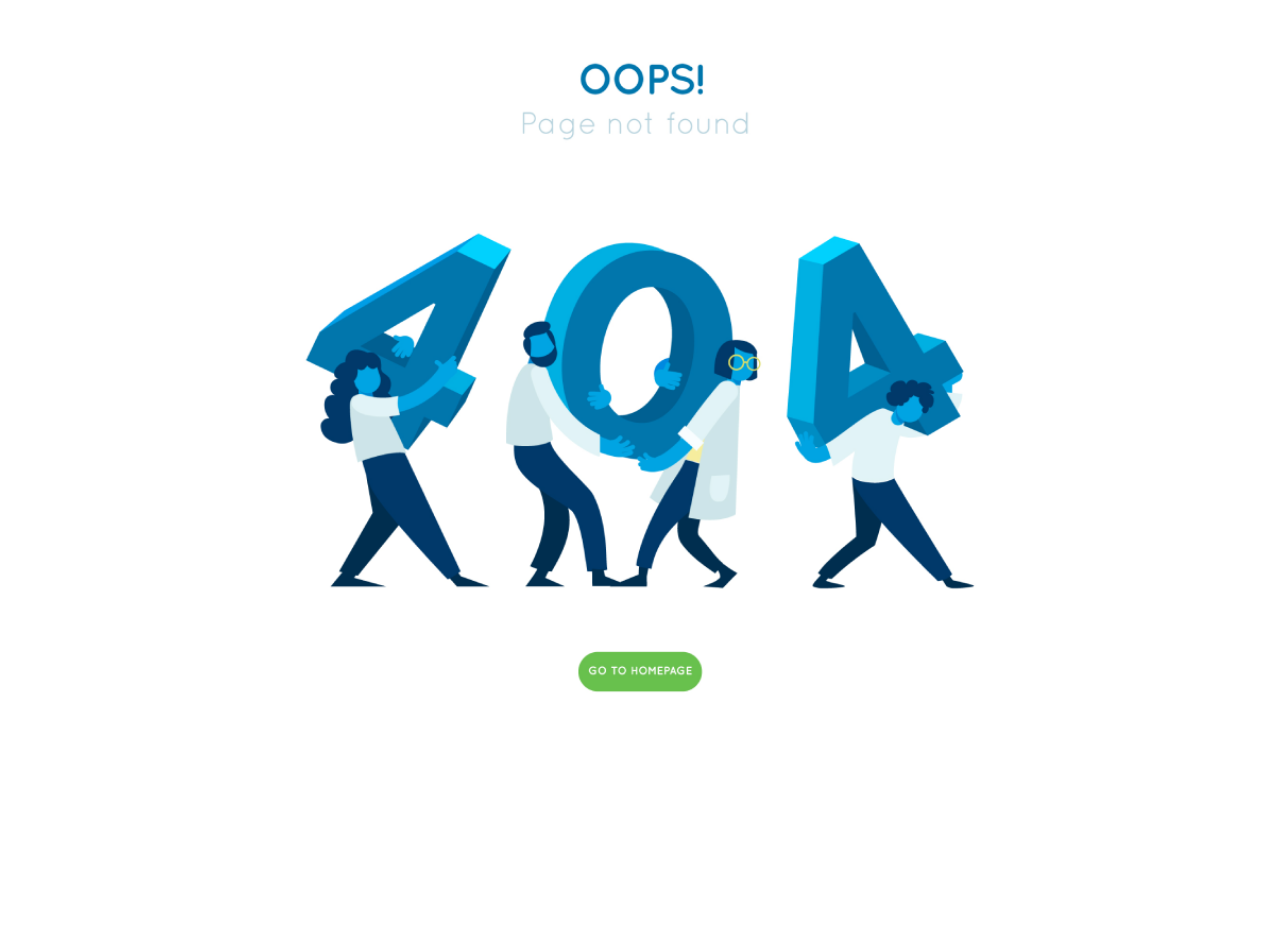
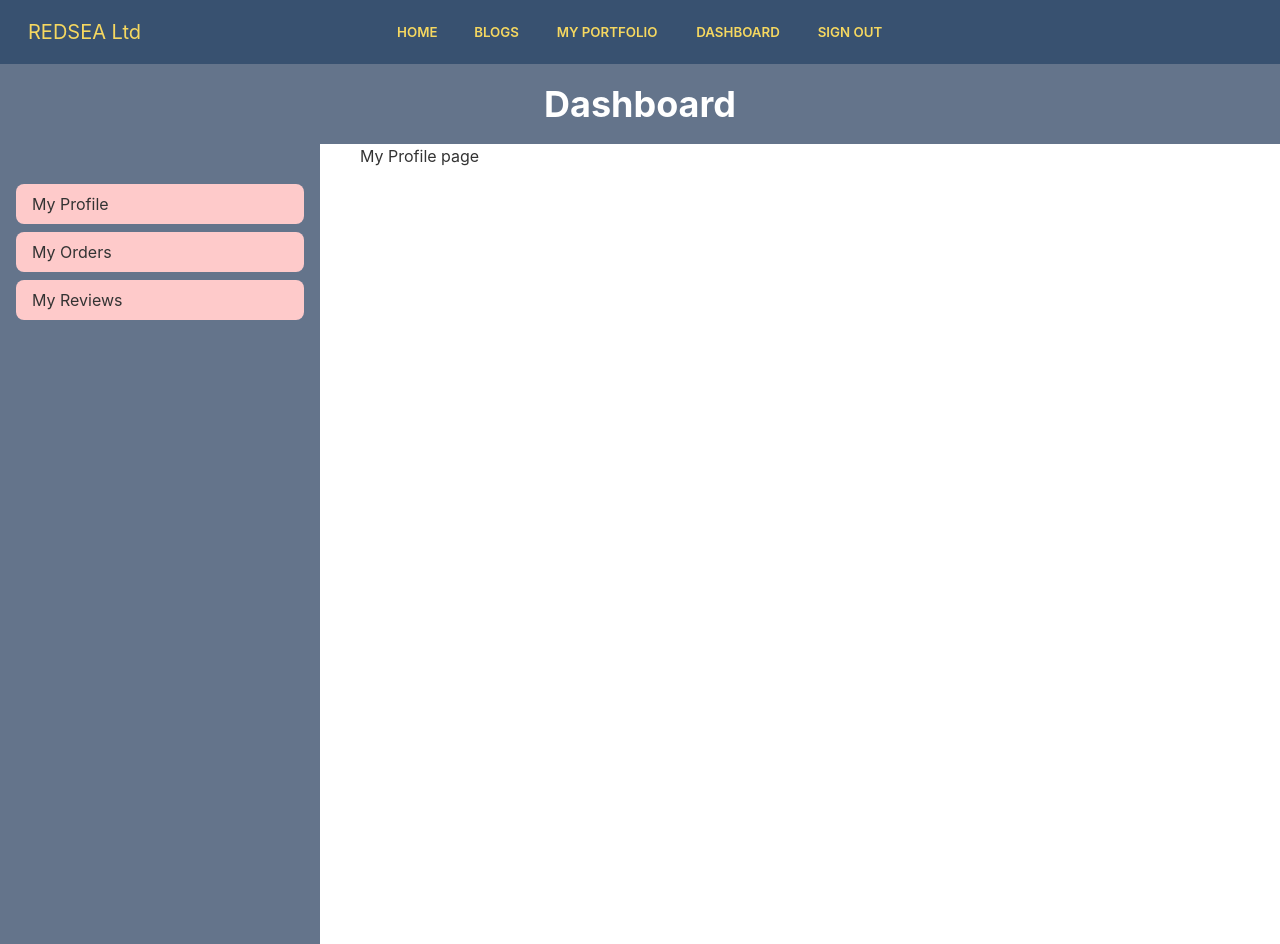
Before and after one commit to alamindjp/redsea-client, a React (Create React App) app: page /dashboard in a window 1280 px wide. Before the commit the page ends 800 px from the top, so only its background shows below. Built offline with nearby package versions, Linux system fonts and the light colour scheme; no server answers; sample sign-in values are in the browser's storage.

Commit message:
cteate nasted route for user and create my orders, my profile, rewiew page and update

```diff
--- a/src/App.js
+++ b/src/App.js
@@ -9,6 +9,10 @@ import NotFound from "./Pages/Shared/NotFound/NotFound";
 import SignUp from "./Pages/SignUp/SignUp";
 import { ToastContainer } from 'react-toastify';
 import 'react-toastify/dist/ReactToastify.css';
+import DashBoard from "./Pages/Dashboard/DashBoard";
+import MyProfile from "./Pages/Dashboard/Components/MyProfile";
+import MyOrders from "./Pages/Dashboard/Components/MyOrders";
+import Review from "./Pages/Dashboard/Components/Review";
 
 
 function App() {
@@ -26,6 +30,15 @@ function App() {
             <Purchase />
           </RequireAuth>
         } />
+        <Route path="/dashboard" element={
+          <RequireAuth>
+            <DashBoard />
+          </RequireAuth>
+        } >
+          <Route index element={<MyProfile />} />
+          <Route path="orders" element={<MyOrders />} />
+          <Route path="review" element={<Review />} />
+        </Route>
         <Route path="*" element={<NotFound />} />
       </Routes>
       <ToastContainer/>
--- /dev/null
+++ b/src/Pages/Dashboard/Components/MyOrders.js
@@ -0,0 +1,50 @@
+import React, { useEffect, useState } from 'react';
+import { useAuthState } from 'react-firebase-hooks/auth';
+import Loading from '../../../Components/Loading';
+import auth from '../../../firebase.init';
+
+const MyOrders = () => {
+    const [user, loading] = useAuthState(auth);
+    const [orders, setOrders] = useState([])
+    useEffect(() => {
+        if (user) {
+            fetch(`http://localhost:5000/booking?email=${user.email}`)
+                .then(res => res.json())
+                .then(data => setOrders(data))
+        }
+    }, [user])
+
+    if (loading) {
+        return <Loading />
+    }
+    return (
+        <div>
+            <h2 className='text-2xl font-bold text-center mt-10 mb-5'>My orders {orders.length}</h2>
+            <div className="overflow-x-auto  w-11/12 mx-auto">
+                <table className="table table-normal w-full border-2">
+                    <thead>
+                        <tr>
+                            <th></th>
+                            <th>Product Name</th>
+                            <th></th>
+                            <th></th>
+                        </tr>
+                    </thead>
+                    <tbody>
+                        {
+                            orders.map((order, index) =>
+                                <tr key={order._id}>
+                                    <th>{index + 1}</th>
+                                    <td>{order.bookingName}</td>
+                                    <td></td>
+                                </tr>)
+                        }
+                    </tbody>
+                </table>
+            </div>
+
+        </div>
+    );
+};
+
+export default MyOrders;
--- /dev/null
+++ b/src/Pages/Dashboard/Components/MyProfile.js
@@ -0,0 +1,11 @@
+import React from 'react';
+
+const MyProfile = () => {
+    return (
+        <div className='w-11/12 mx-auto'>
+            <h2>My Profile page</h2>
+        </div>
+    );
+};
+
+export default MyProfile;
--- /dev/null
+++ b/src/Pages/Dashboard/Components/Review.js
@@ -0,0 +1,11 @@
+import React from 'react';
+
+const Review = () => {
+    return (
+        <div className='w-11/12 mx-auto'>
+            <h2 className='text-4xl text-purple-200 bg-slate-400 text-center py-3'>Review page</h2>
+        </div>
+    );
+};
+
+export default Review;
--- /dev/null
+++ b/src/Pages/Dashboard/DashBoard.js
@@ -0,0 +1,33 @@
+import React from 'react';
+import { Link, Outlet } from 'react-router-dom';
+import Navbar from '../Shared/Navbar/Navbar';
+
+const DashBoard = () => {
+    return (
+        <div>
+            <Navbar />
+            <h1 className='text-4xl bg-slate-500 text-white font-bold text-center p-5'>Dashboard</h1>
+            <div className="drawer drawer-mobile">
+                <input id="dashboard-sidebar" type="checkbox" className="drawer-toggle" />
+                <div className="drawer-content">
+                    {/* <!-- Page content here --> */}
+
+                    <Outlet />
+
+                </div>
+                <div className="drawer-side">
+                    <label htmlFor="dashboard-sidebar" className="drawer-overlay"></label>
+                    <ul className="menu p-4 overflow-y-auto w-80 pt-10 bg-slate-500 text-base-content">
+                        {/* <!-- Sidebar content here --> */}
+                        <li><Link to="/dashboard" className=' bg-red-200 py-2 mb-2'>My Profile</Link></li>
+                        <li><Link to="/dashboard/orders" className=' bg-red-200 py-2 mb-2'>My Orders</Link></li>
+                        <li><Link to="/dashboard/review" className=' bg-red-200 py-2 mb-2'>My Reviews</Link></li>
+                    </ul>
+
+                </div>
+            </div>
+        </div>
+    );
+};
+
+export default DashBoard;
--- a/src/Pages/Dashboard/DashBord.js
+++ /dev/null
@@ -1,11 +0,0 @@
-import React from 'react';
-
-const DashBord = () => {
-    return (
-        <div>
-            <h1>DashBord page</h1>
-        </div>
-    );
-};
-
-export default DashBord;
--- a/src/Pages/Shared/Navbar/Navbar.js
+++ b/src/Pages/Shared/Navbar/Navbar.js
@@ -19,12 +19,15 @@ const Navbar = () => {
             <div className="navbar-start">
                 <div className="dropdown">
                     <label tabIndex="0" className="btn btn-ghost lg:hidden">
-                        <svg xmlns="http://www.w3.org/2000/svg" className="h-5 w-5" fill="none" viewBox="0 0 24 24" stroke="currentColor"><path strokeLinecap="round" strokeLinejoin="round" strokeWidth="2" d="M4 6h16M4 12h8m-8 6h16" /></svg>
+                        <svg xmlns="http://www.w3.org/2000/svg" className="h-5 w-5" fill="none" viewBox="0 0 24 24" stroke="currentColor"><path strokeLinecap="round" strokeLinejoin="round" strokeWidth="3" d="M4 6h16M4 12h8m-8 6h16" /></svg>
                     </label>
                     <ul tabIndex="0" className="menu menu-compact dropdown-content mt-3 p-2 shadow bg-primary rounded-box w-52">
                         <li><Link className='btn btn-ghost' to="/home">Home</Link></li>
                         <li><Link className='btn btn-ghost' to="/blogs">Blogs</Link></li>
                         <li><Link className='btn btn-ghost' to="/portfolio">My Portfolio</Link></li>
+                        {
+                            user&&<li><Link className='btn btn-ghost' to="/dashboard">Dashboard</Link></li>
+                        }
                         <li>
                             {user ? <button className="btn btn-ghost"onClick={logout}>Sign out</button> : <Link className='btn btn-ghost' to="/login">Login</Link> }
                         </li>
@@ -37,11 +40,20 @@ const Navbar = () => {
                     <li><Link className='btn btn-ghost' to="/">Home</Link></li>
                     <li><Link className='btn btn-ghost' to="/blogs">Blogs</Link></li>
                     <li><Link className='btn btn-ghost' to="/portfolio">My Portfolio</Link></li>
+                    {
+                        user&&<li><Link className='btn btn-ghost' to="/dashboard">Dashboard</Link></li>
+                    }
                         <li>
                         {user ? <button className="btn btn-ghost" onClick={logout}>Sign out</button> : <Link className='btn btn-ghost' to="/login">Login</Link>}
                         </li>
                 </ul>
             </div>
+            {
+                user && <div className="navbar-end">
+                    <label tabIndex="1" className="btn btn-ghost lg:hidden" htmlFor="dashboard-sidebar">
+                        <svg xmlns="http://www.w3.org/2000/svg" className="h-5 w-5" fill="none" viewBox="0 0 24 24" stroke="currentColor"><path strokeLinecap="round" strokeLinejoin="round" strokeWidth="3" d="M4 6h16M4 12h16M4 18h16" /></svg></label>
+                </div>
+            }
         </div>
     );
 };
```
